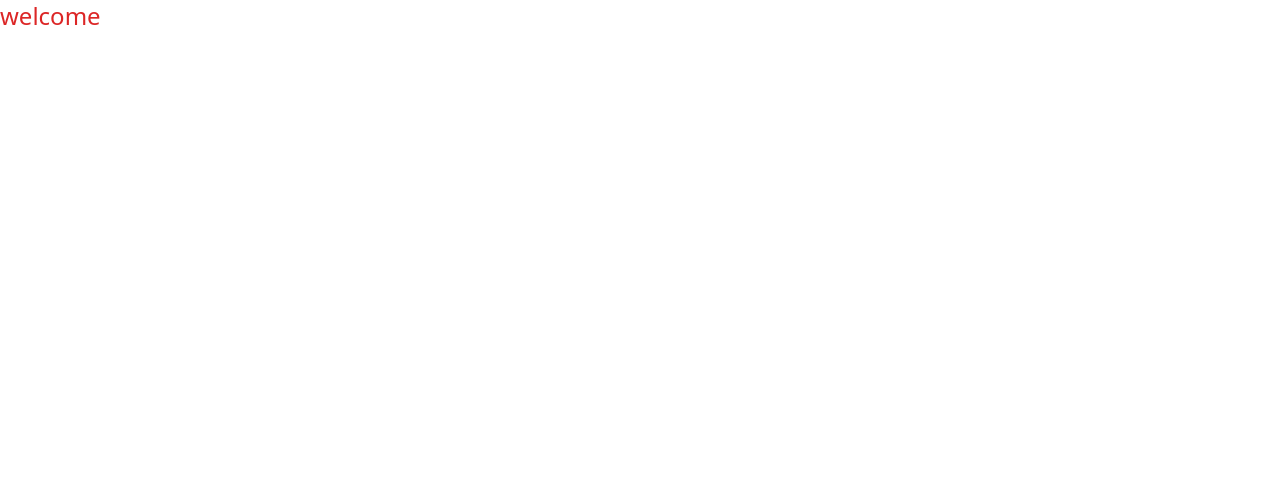
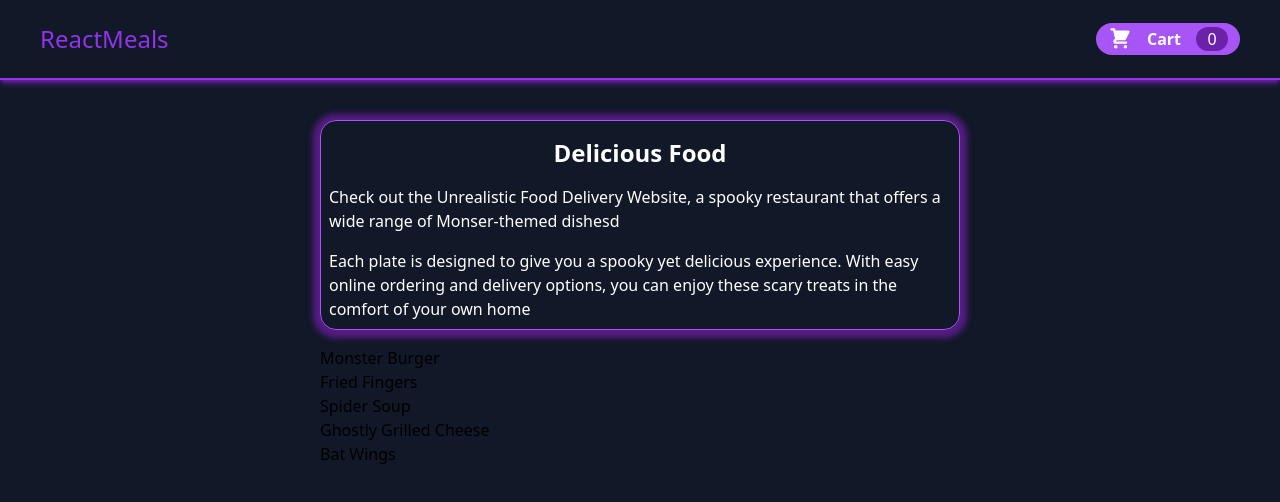
Before and after one commit to Luca-Pulina/Food-order-react-reference, a React (Vite) app: page / in a window 1280 px wide. Shown: the top 502 px of the page. Built offline with nearby package versions, Linux system fonts and the light colour scheme.

Commit message:
feat: add header and few initial components

```diff
--- a/src/App.tsx
+++ b/src/App.tsx
@@ -1,10 +1,13 @@
-import { useTranslation } from "react-i18next"
+import Header from "./components/Layout/Header"
+import Meals from "./components/Meals/Meals"
 
 function App() {
-	const { t, i18n } = useTranslation()
 	return (
-		<div>
-			<h1 className='text-2xl text-red-600'> {t("welcome")}</h1>
+		<div className='w-screen h-screen bg-gray-900'>
+			<Header className='w-full h-[10%] border-b-2 border-purple-600  shadow-purple-800 shadow-md  ' />
+			<main className='w-full py-10 flex  justify-center '>
+				<Meals />
+			</main>
 		</div>
 	)
 }
--- /dev/null
+++ b/src/components/Cart/CartIcon.tsx
@@ -0,0 +1,11 @@
+import React from "react"
+
+const CartIcon = () => {
+	return (
+		<svg className='w-6 h-6' xmlns='http://www.w3.org/2000/svg' viewBox='0 0 20 20' fill='#fff'>
+			<path d='M3 1a1 1 0 000 2h1.22l.305 1.222a.997.997 0 00.01.042l1.358 5.43-.893.892C3.74 11.846 4.632 14 6.414 14H15a1 1 0 000-2H6.414l1-1H14a1 1 0 00.894-.553l3-6A1 1 0 0017 3H6.28l-.31-1.243A1 1 0 005 1H3zM16 16.5a1.5 1.5 0 11-3 0 1.5 1.5 0 013 0zM6.5 18a1.5 1.5 0 100-3 1.5 1.5 0 000 3z' />
+		</svg>
+	)
+}
+
+export default CartIcon
--- /dev/null
+++ b/src/components/Layout/Header.tsx
@@ -0,0 +1,20 @@
+import { useTranslation } from "react-i18next"
+import mealsImage from "../../assets/buffetMonster.jpg"
+import HeaderCartButton from "./HeaderCartButton"
+
+const Header = ({ className }: React.BaseHTMLAttributes<HTMLDivElement>) => {
+	const { t } = useTranslation()
+	return (
+		<>
+			<header className={`flex justify-between items-center px-10 ${className}`}>
+				<h1 className=' text-2xl text-purple-600'>{t("APP_TITLE")}</h1>
+				<HeaderCartButton text={t("CART")} />
+			</header>
+			<div className='flex  justify-start items-center w-full max-h-[35%]  overflow-hidden'>
+				{/* <img className='w-full' src={mealsImage} alt='A table full of monster food!' /> */}
+			</div>
+		</>
+	)
+}
+
+export default Header
--- /dev/null
+++ b/src/components/Layout/HeaderCartButton.tsx
@@ -0,0 +1,22 @@
+import { ReactNode } from "react"
+import CartIcon from "../Cart/CartIcon"
+
+interface Props extends React.BaseHTMLAttributes<HTMLButtonElement> {
+	text: string
+	children?: ReactNode
+	items?: number
+}
+
+const HeaderCartButton = ({ text, children, items = 0 }: Props) => {
+	return (
+		<button className='p-1 px-3 flex justify-between items-center bg-purple-500 rounded-2xl px-2 w-[9rem] h-8 text-white hover:bg-purple-600 hover:shadow-sm hover:shadow-purple-300'>
+			<CartIcon />
+			<span className='font-semibold'>{text ?? children}</span>
+			<div className='w-8 h-6 px-2 rounded-full flex items-center justify-center bg-purple-800'>
+				{items}
+			</div>
+		</button>
+	)
+}
+
+export default HeaderCartButton
--- /dev/null
+++ b/src/components/Meals/AvailableMeals.tsx
@@ -0,0 +1,43 @@
+const DUMMY_DEALS = [
+	{
+		id: "m1",
+		name: "Monster Burger",
+		description: "Ugly hamburger with toxic substances",
+		price: 16.26,
+	},
+	{
+		id: "m2",
+		name: "Fried Fingers",
+		description: "Crispy breaded chicken fingers that look like severed fingers",
+		price: 12.99,
+	},
+	{
+		id: "m3",
+		name: "Spider Soup",
+		description: "Thick, hearty soup with spider-shaped noodles",
+		price: 9.99,
+	},
+	{
+		id: "m3",
+		name: "Ghostly Grilled Cheese",
+		description: "Melted cheese sandwich with spooky ghost-shaped bread",
+		price: 8.49,
+	},
+	{
+		id: "m5",
+		name: "Bat Wings",
+		description: "Spicy buffalo chicken wings shaped like bat wings",
+		price: 14.99,
+	},
+]
+
+const AvailableMeals = () => {
+	const mealList = DUMMY_DEALS.map((meal) => <li key={meal.id}>{meal.name}</li>)
+	return (
+		<section>
+			<ul>{mealList}</ul>
+		</section>
+	)
+}
+
+export default AvailableMeals
--- /dev/null
+++ b/src/components/Meals/Meals.tsx
@@ -0,0 +1,13 @@
+import AvailableMeals from "./AvailableMeals"
+import MealsSummary from "./MealsSummary"
+
+const Meals = () => {
+	return (
+		<section className='flex flex-col gap-4 w-[50%]'>
+			<MealsSummary />
+			<AvailableMeals />
+		</section>
+	)
+}
+
+export default Meals
--- /dev/null
+++ b/src/components/Meals/MealsSummary.tsx
@@ -0,0 +1,20 @@
+const MealsSummary = () => {
+	return (
+		<section className='w-full border border-purple-500 shadow-border shadow-purple-900 rounded-2xl p-2 text-white'>
+			<h2 className='font-bold text-2xl pt-2 pb-4 text-center '>Delicious Food</h2>
+			<div className='flex flex-col gap-4'>
+				<p>
+					Check out the Unrealistic Food Delivery Website, a spooky restaurant that offers
+					a wide range of Monser-themed dishesd
+				</p>
+				<p>
+					Each plate is designed to give you a spooky yet delicious experience. With easy
+					online ordering and delivery options, you can enjoy these scary treats in the
+					comfort of your own home
+				</p>
+			</div>
+		</section>
+	)
+}
+
+export default MealsSummary
--- /dev/null
+++ b/src/components/UI/Button.tsx
@@ -0,0 +1,23 @@
+import { ReactNode } from "react"
+
+interface Props {
+	type?: "button" | "submit" | "reset" | undefined
+	textContent?: string
+	children?: ReactNode
+	onClick: (params: any) => void
+	color?: string
+}
+
+const Button = ({ type, textContent, onClick, children, color = "bg-purple-500" }: Props) => {
+	return (
+		<button
+			className={`rounded-xl ${color} py-2 px-4 text-white font-semibold`}
+			type={type ?? "button"}
+			onClick={onClick}
+		>
+			{textContent ?? children}
+		</button>
+	)
+}
+
+export default Button
```
Also changed, not shown: src/assets/buffetMonster.jpg (added).
